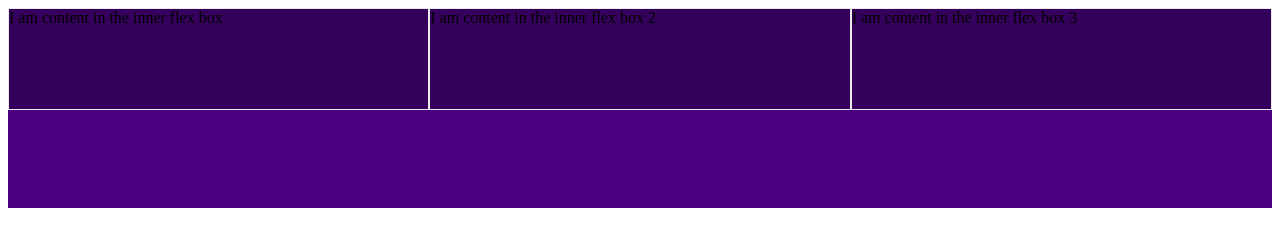
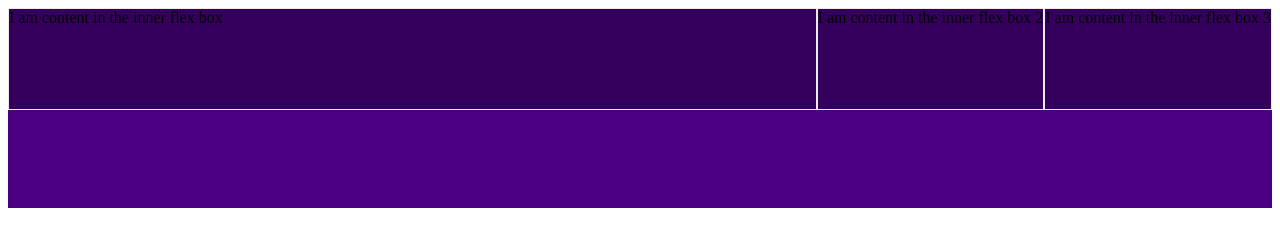
Before and after one commit to KennedyMungai/FlexAndGrid, a plain HTML site: page index.html in a window 1280 px wide. Drawn offline with Linux system fonts and the light colour scheme.

Commit message:
Changed up the css styling for the page

```diff
--- a/style.css
+++ b/style.css
@@ -11,5 +11,13 @@
     background-color: #34005b;
     display: flex;
     height: 100px;
-    flex: 1;
 }
+
+.FlexOne {
+    flex: 1.5 0 auto;
+}
+
+FlexTwo,
+FlexThree {
+    flex: 1 0 auto;
+}
```
